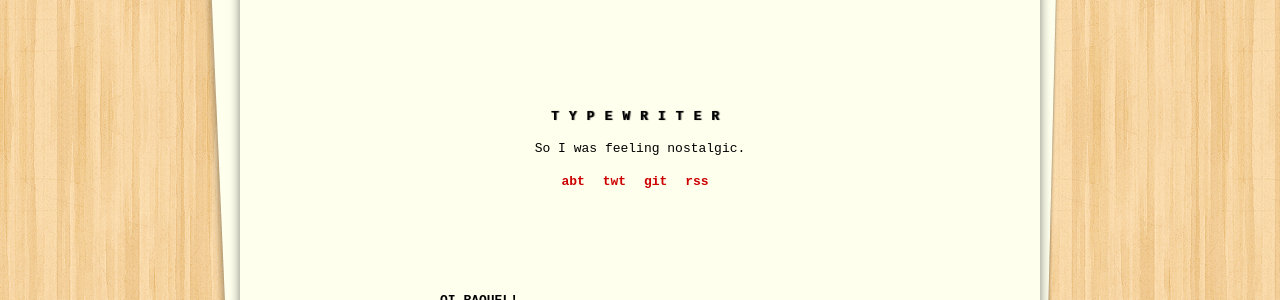
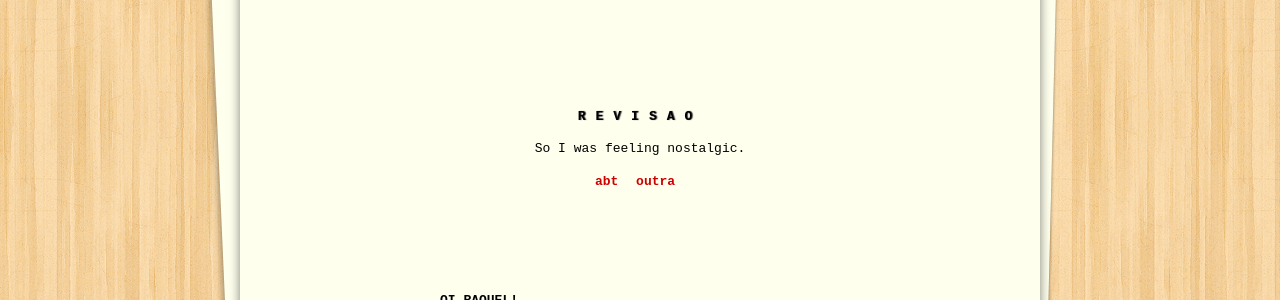
Before and after one commit to raqueldiniz/site, a Jekyll site: the page built from index.html, in a window 1280 px wide. Shown: the part 202-502 px from the top of the page. Built offline with Jekyll 4.4.1, drawn with Linux system fonts in a browser that asks for light colours; the list of posts is cut into pages by our own code.

Commit message:
Update _config.yml

```diff
--- a/_config.yml
+++ b/_config.yml
@@ -1,5 +1,5 @@
 # Site settings
-title: "Typewriter"
+title: "Revisao"
 description: "So I was feeling nostalgic."
 baseurl: ""
 url: "http://alixedi.github.io"
@@ -8,7 +8,7 @@ url: "http://alixedi.github.io"
 markdown: kramdown
 permalink: pretty
 highlighter: pygments
-paginate: 3
+paginate: 5
 
 plugins:
   - jekyll-paginate
@@ -17,9 +17,5 @@ plugins:
 links:
   - title: "abt"
     url: /about
-  - title: "twt"
-    url: http://twitter.com/alixedi
-  - title: "git"
-    url: http://github.com/alixedi
-  - title: "rss"
-    url: /feed.xml
+  - title: "outra"
+    url: /outra
```
